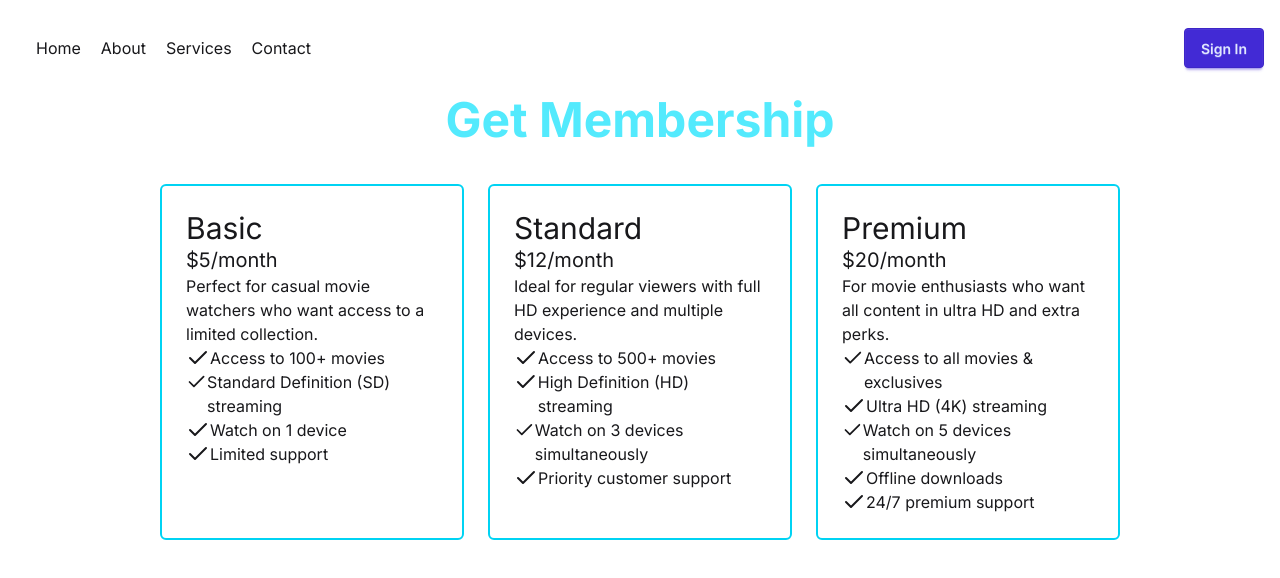
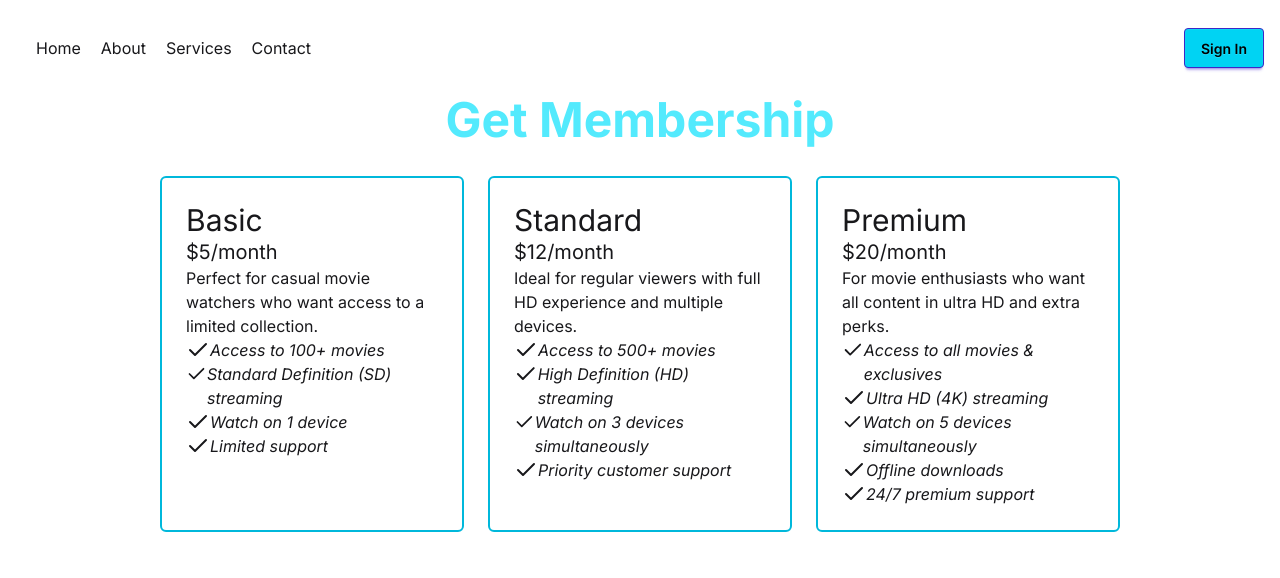
Before and after one commit to ihriyad/simple-react-project-5, a React (Vite) app: page /contact in a window 1280 px wide. Shown: the top 578 px of the page. Built offline with nearby package versions, Linux system fonts and the light colour scheme.

Commit message:
added hover to cards conditionally

```diff
--- a/src/App.css
+++ b/src/App.css
@@ -9,3 +9,8 @@ body {
   font-weight: 400;
   font-style: normal;
 }
+
+.pricing-card-hover:hover{
+  color:black;
+  border: none;
+}
--- a/src/App.jsx
+++ b/src/App.jsx
@@ -17,7 +17,9 @@ function App() {
       <main>
         <Suspense
           fallback={
-            <span className="loading loading-spinner text-accent"></span>
+            <div className="flex justify-center items-center h-60">
+              <span className="loading loading-spinner text-accent"></span>
+            </div>
           }
         >
           <PricingOptions pricingPromise={pricingPromise()}></PricingOptions>
--- a/src/components/Navbar/MyNavbar.jsx
+++ b/src/components/Navbar/MyNavbar.jsx
@@ -39,7 +39,7 @@ const MyNavbar = () => {
       </div>
 
       <ul className="md:flex space-x-5 p-5 hidden">{Links}</ul>
-      <button className="btn btn-primary">Sign In</button>
+      <button className="btn btn-primary text-black bg-cyan-400">Sign In</button>
     </nav>
   );
 };
--- a/src/components/PricingCard/PricingCard.jsx
+++ b/src/components/PricingCard/PricingCard.jsx
@@ -3,8 +3,19 @@ import PricingFeatures from "./PricingFeatures";
 
 const PricingCard = ({ pricing }) => {
   const { name, price, description, features } = pricing;
+
   return (
-    <div className="border-2 border-cyan-400 rounded-md p-6">
+    <div
+      className={`border-2 border-cyan-500
+     ${name == "Premium" ?
+         "hover:bg-amber-400" :
+         name == "Standard" ?
+         "hover:bg-cyan-400" :
+         "hover:bg-white"}
+    rounded-md p-6
+    pricing-card-hover
+    `}
+    >
       <div className="card-header">
         <h2 className="text-3xl">{name}</h2>
         <h3 className="text-xl">{price}</h3>
--- a/src/components/PricingCard/PricingFeatures.jsx
+++ b/src/components/PricingCard/PricingFeatures.jsx
@@ -4,7 +4,7 @@ import React from "react";
 const PricingFeatures = ({ feature }) => {
   return (
     <div>
-      <p className="flex">
+      <p className="flex italic">
         <Check></Check>
         {feature}
       </p>
--- a/src/components/pricing/PricingOptions.jsx
+++ b/src/components/pricing/PricingOptions.jsx
@@ -5,11 +5,11 @@ const PricingOptions = ({ pricingPromise }) => {
   const pricingData = use(pricingPromise);
 
   return (
-    <div className="max-w-9/12 mx-auto">
+    <div className="max-w-9/12 mx-auto space-y-8">
       <h3 className="text-center text-cyan-300   text-3xl md:text-5xl font-bold">
         Get Membership
       </h3>
-      <div className="grid grid-cols-1 md:grid-cols-3 gap-6 mt-10">
+      <div className="grid grid-cols-1 md:grid-cols-3 gap-6 ">
         {pricingData.map((pricing) => (
           <PricingCard pricing={pricing} key={pricing.id}></PricingCard>
         ))}
```
